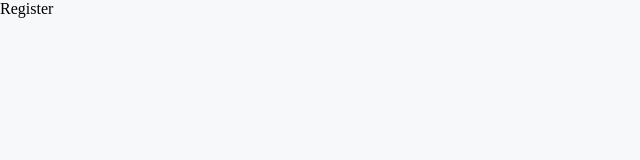
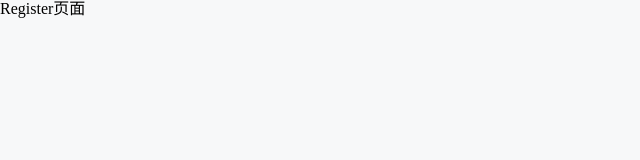
Before and after one commit to ZyyisnotZyy/ReactEcharts, a React (Create React App) app: page /register in a window 1280 px wide. Shown: the top 160 px of the page, without its empty margins (0-640 px from the left). Built offline with nearby package versions, Linux system fonts and the light colour scheme.

Commit message:
Register页面待完善

```diff
--- a/src/pages/Register/index.jsx
+++ b/src/pages/Register/index.jsx
@@ -1,5 +1,5 @@
 const Register = () => {
-  return <>Register</>;
+  return <>Register页面</>;
 };
 
 export default Register;
```
